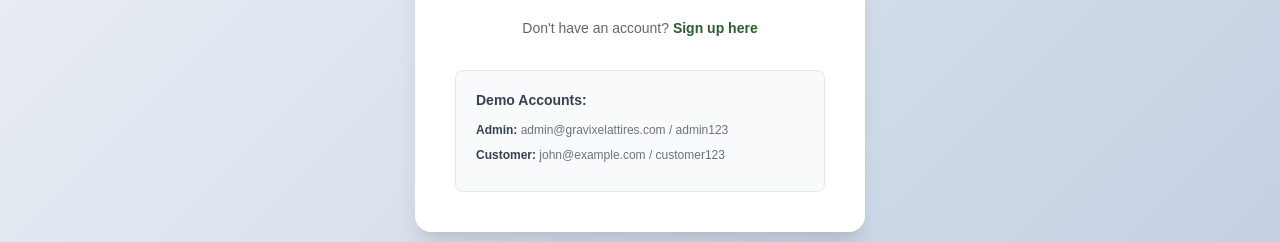
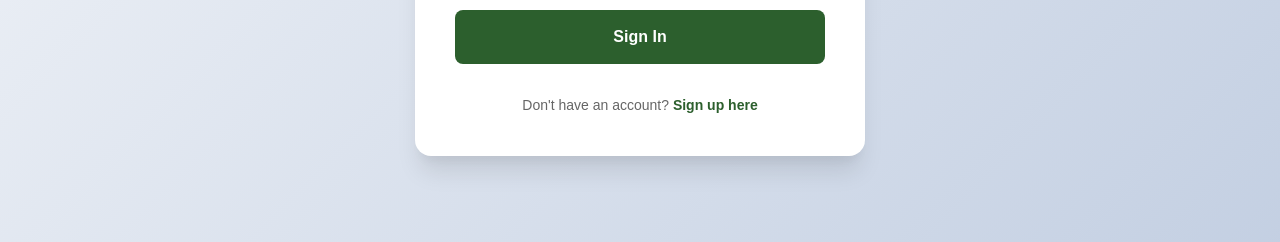
Before and after one commit to Newtonouma/Gravixel_Attires_Frontend, a Next.js app: page /auth/login in a window 1280 px wide. Shown: the part 617-859 px from the top of the page. Built offline with nearby package versions, Linux system fonts and the light colour scheme; no server answers.

Commit message:
cred demo removed

```diff
--- a/src/app/auth/login/page.tsx
+++ b/src/app/auth/login/page.tsx
@@ -132,16 +132,6 @@ export default function LoginPage() {
             <Link href="/auth/register">Sign up here</Link>
           </p>
         </div>
-
-        <div className="demo-credentials">
-          <h3>Demo Accounts:</h3>
-          <div className="demo-account">
-            <strong>Admin:</strong> admin@gravixelattires.com / admin123
-          </div>
-          <div className="demo-account">
-            <strong>Customer:</strong> john@example.com / customer123
-          </div>
-        </div>
       </div>
     </div>
   );
```
